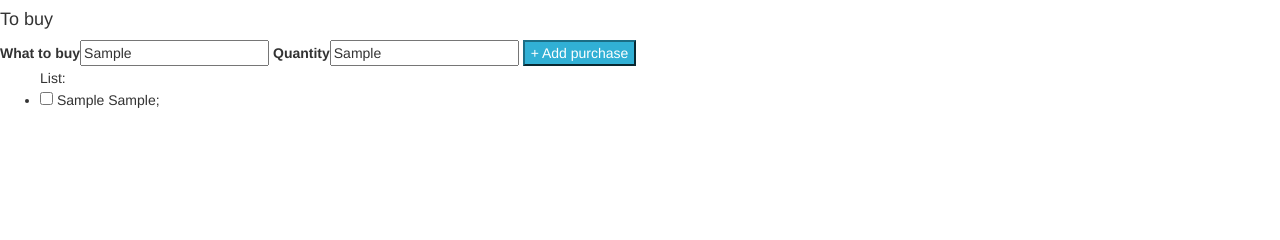
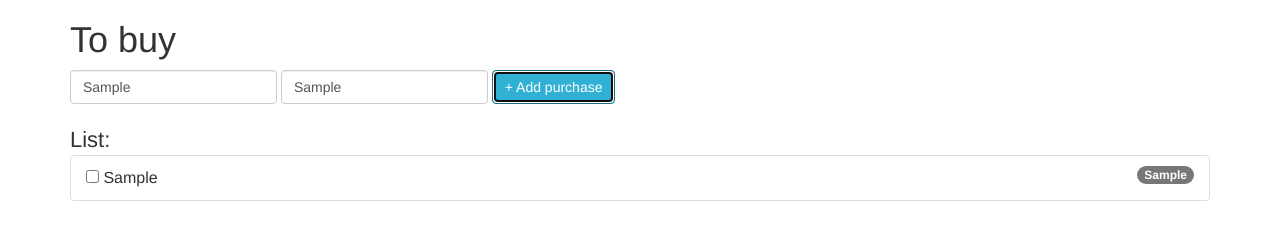
Before and after one commit to Michael-Ivonin/GeekBrains-JS2-HW3, a plain HTML site: page index.html in a window 1280 px wide. Both pictures are taken after typing "Sample", "Sample" into the empty fields and a click on the button "+ Add purchase". Drawn offline with Linux system fonts and the light colour scheme.

Commit message:
Redesigned

```diff
--- a/index.html
+++ b/index.html
@@ -6,10 +6,19 @@
   <link rel="stylesheet" href="css/bootstrap.min.css">
 </head>
 <body>
-  <h4>To buy</h4>
-  <label for="name">What to buy</label><input type="text" id="name" class="name">
-  <label for="count">Quantity</label><input type="text" id="count" class="count">
-  <button class="btn-info">+ Add purchase</button>
+  <div class="container">
+    <h1>To buy</h1>
+    <div class="form-inline">
+      <div class="form-group">
+        <input type="text" class="name form-control" placeholder="What to buy">
+      </div>
+      <div class="form-group">
+        <input type="text" class="count form-control" placeholder="Quantity">
+      </div>
+      <button class="btn btn-info">+ Add purchase</button>
+    </div>
+    <br>
+  </div>
   <script src="js/jquery-3.2.1.min.js"></script>
   <script src="js/lesson3.js"></script>
 </body>
--- a/js/lesson3.js
+++ b/js/lesson3.js
@@ -2,30 +2,33 @@
  * Created by Michael on 25.04.2017.
  */
 
+$(document).ready(function() {
   $(".btn-info").click(function() {
     if ($(".name").val().length === 0) {
       return;
     }
 
-  if (!$("ul").is(".list")) {
-    $("body").append(
-      $("<ul/>", { class: "list", text: "List:" })
+    if (!$("ul").is(".list-group")) {
+      $(".container").append(
+        $("<ul/>", { class: "list-group", text: "List:" }).css({"font-size": "22px"})
       );
     }
 
-  if ($("ul").is(".list")) {
-    $(".list").append(
-      $("<li/>", { class: "item" }).text(
-        " " + $(".name").val() + " " + $(".count").val() + ";").prepend(
-          $("<input/>", { type: "checkbox", class: "bought" })
+    if ($("ul").is(".list-group")) {
+      $(".list-group").append(
+        $("<li/>", { class: "list-group-item" }).css("font-size", "16px").text(
+          " " + $(".name").val()).append(
+            $("<span/>", { class: "badge" }).text($(".count").val()))
+          .prepend($("<input/>", { type: "checkbox", class: "bought" })
         )
       );
     }
 
     if ($("input").is(".bought")) {
       $(".bought").click(function() {
-      ($(this).prop("checked")) ? $(this).closest(".item").css("text-decoration", "line-through") :
-        $(this).closest(".item").css("text-decoration", "none");
+        ($(this).prop("checked")) ? $(this).closest(".list-group-item").css("text-decoration", "line-through") :
+          $(this).closest(".list-group-item").css("text-decoration", "none");
       });
     }
   });
+});
```
Lines whose indentation alone changed are shown as unchanged.
